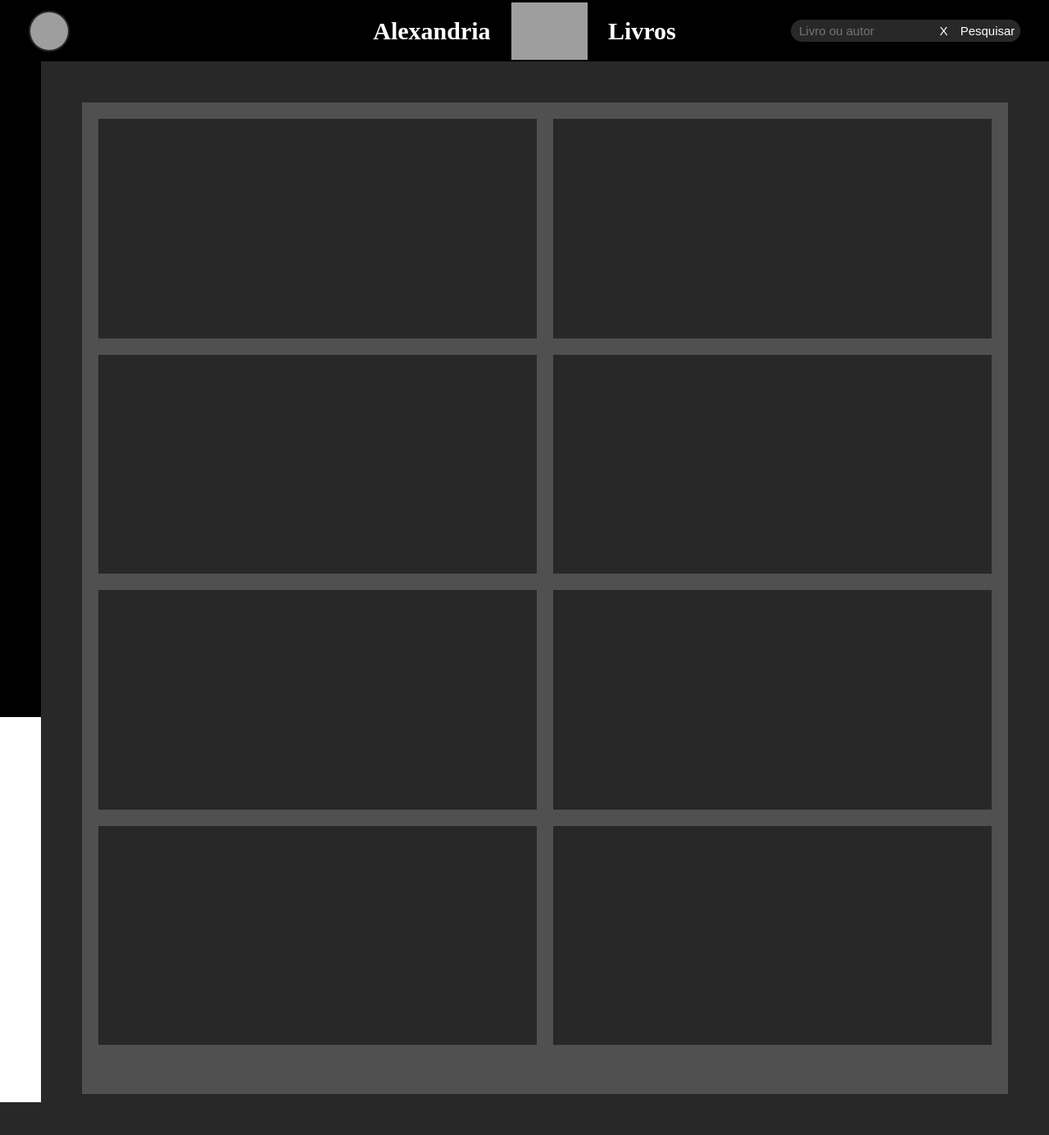
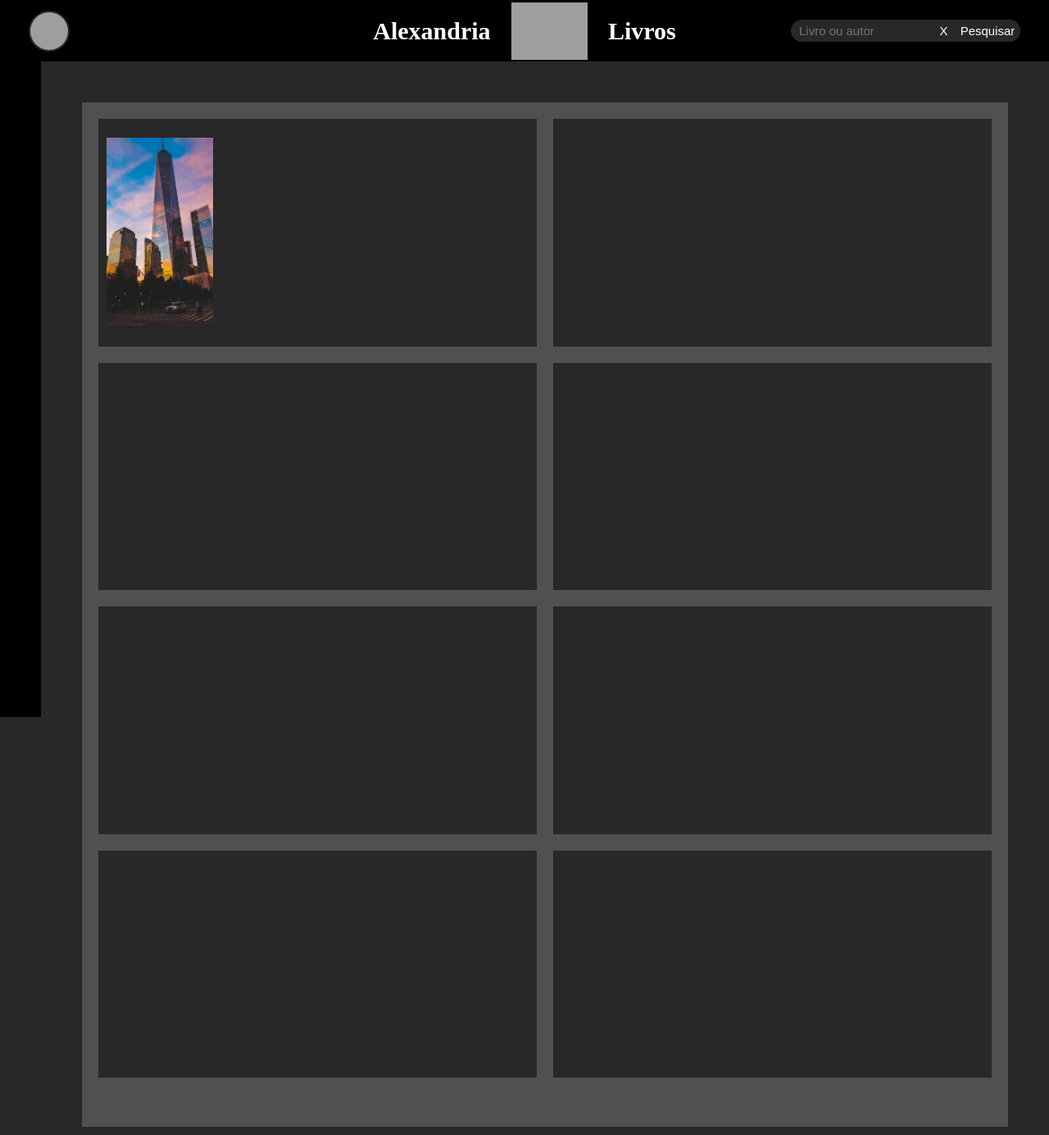
Before and after one commit to Wanddarey/PAP, a PHP site: page /query.php in a window 1280 px wide. Shown: the whole page at 82% size. Before the commit the page ends 1345 px from the top, so only its background shows below. Run offline with PHP 8.4, Linux system fonts and the light colour scheme; grey boxes are pictures that could not be loaded.

Commit message:
commit 3

```diff
--- a/css/Styles.css
+++ b/css/Styles.css
@@ -186,6 +186,7 @@ body {
     color:var(--white);
     overflow-y: scroll;
     overflow-x: hidden;
+    background-color: var(--grey);
 }
 
 .sideMenu {
@@ -264,6 +265,16 @@ body {
     min-width: 400px;
     min-height: 200px;
     width:100%;
+    max-width: 800px;
     aspect-ratio: 2/1;
     background-color: var(--grey);
+    display: flex;
+    flex-direction: row;
+    padding: 10px;
 }
+
+.displayImage {
+    align-self: center;
+    max-height: 90%;
+    max-width: 50%;
+}
--- a/html/sideMenu.html
+++ b/html/sideMenu.html
@@ -2,6 +2,6 @@
     <div class="sideMenuContent">
         <a class="sideMenuLink" href="./Index.php">Pagina Principal</a>
         <div class="sideMenuSeparator"></div>
-        <a class="sideMenuLink" href="./#">Ver Tudo</a>
+        <a class="sideMenuLink" href="./query.php">Ver Tudo</a>
     </div>
 </div>
--- a/javascript/Script.js
+++ b/javascript/Script.js
@@ -14,17 +14,17 @@ function search() {
       Accept: 'application/json',
       'Content-Type': 'application/json',
     }
-  }).then((response) => {
-    if (response.ok) {
-      console.log(response.json());
-    } else {
-      throw new Error(`Request failed with status ${response.status}`);
+  }).then((response) => response.json())
+  .then((responseJson) => {
+    console.log(responseJson);
+    let newLine = false;
+    for (const livro of responseJson.livros) {
+      console.log(livro);
+      var displayCard = document.createElement("div");
+      displayCard.className = "displayCard";
     }
   })
-  .then((responseJson) => {
-    console.log(responseJson);
-  })
   .catch((error) => {
-    console.log(error);
+      console.log(error);
   });
 }
--- a/javascript/loadAll.js
+++ b/javascript/loadAll.js
@@ -1,5 +1,4 @@
 let address = 'http://localhost/dashboard/PAP/php/dataLayer.php';
-
 
 //tipos
 //AllIdDesc
--- a/php/dataLayer.php
+++ b/php/dataLayer.php
@@ -19,7 +19,7 @@
             $data[] = array('id' => $id, 'nome' => $nome, 'autor' => $autor, 'DdP' => $DdP, 'editora' => $editora, 'capa' => $capa);
         }
         $searchResult = [
-            "data" => $data,
+            "livros" => $data,
             "status" => "Success"
         ];
     } else if (empty($res)){
--- a/query.php
+++ b/query.php
@@ -18,7 +18,9 @@
 
         <div class="cardDisplay">
             <div class="displayRow">
-                <div class="displayCard"></div>
+                <div class="displayCard">
+                    <img class="displayImage" src="./imagens/displayImages/tall.jpg" alt="">
+                </div>
 
                 <div class="displayCard"></div>
             </div>
```
Also changed, not shown: javascript/scrap.txt (added, +14 -0 lines), imagens/displayImages/kleeRaytheon.png (added), imagens/displayImages/tall.jpg (added), imagens/displayImages/wide.jpg (added).
